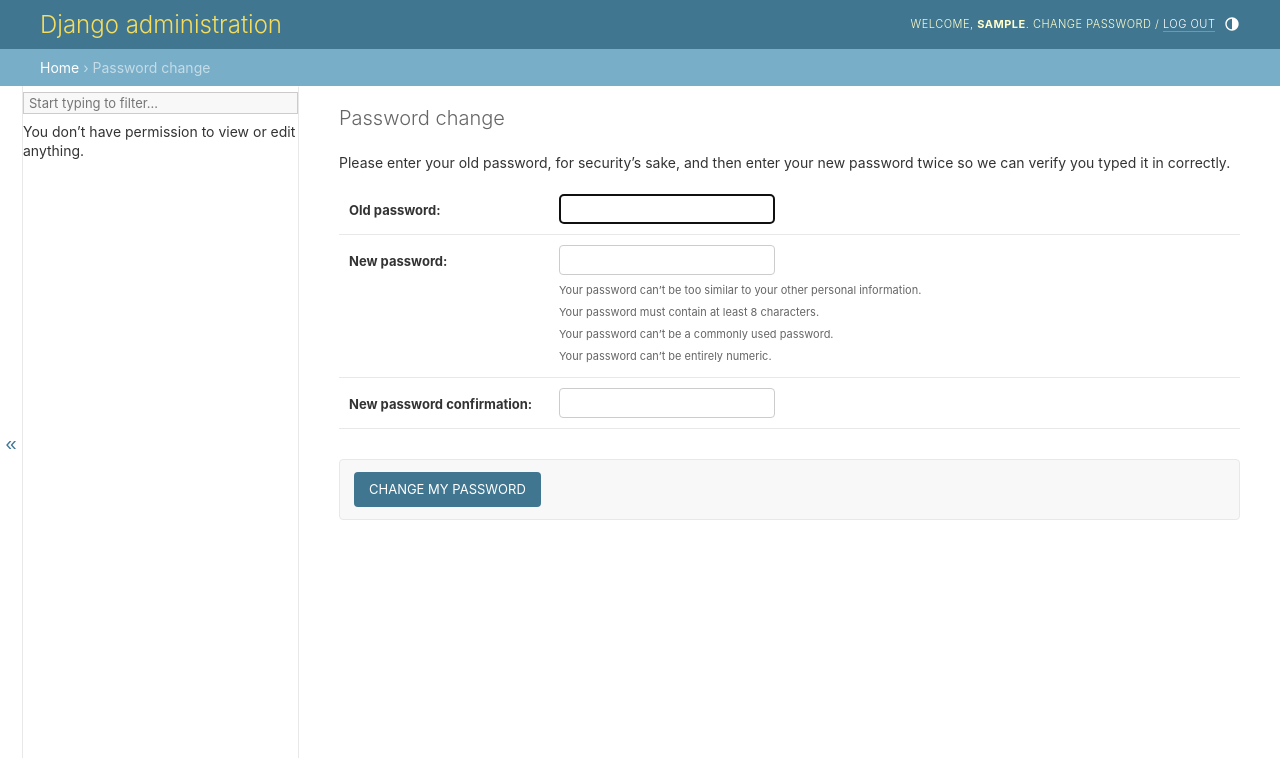
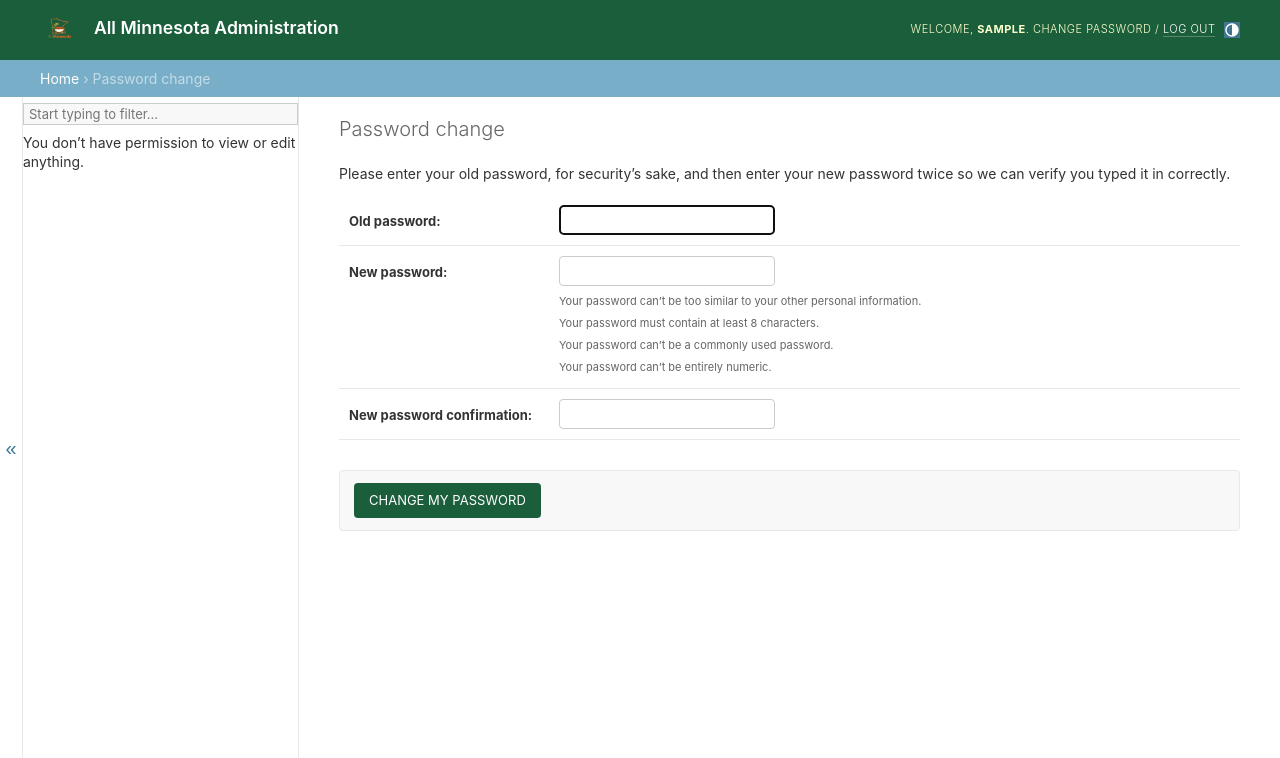
Before and after one commit to ekvale/allminnesota, a Django app: a page that uses allminnesota_project/urls.py in a window 1280 px wide. Shown: the top 758 px of the page. Run offline with Django 4.2, Linux system fonts and the light colour scheme; the visitor is signed in with stand-in values (Sample User, id 1).

Commit message:
Add All Minnesota logo to main site and personalize Django admin (branding, green/gold theme)

```diff
--- a/allminnesota_project/urls.py
+++ b/allminnesota_project/urls.py
@@ -8,6 +8,11 @@ from django.urls import path, include
 from django.conf import settings
 from django.conf.urls.static import static
 
+# Personalize Django admin for All Minnesota
+admin.site.site_header = 'All Minnesota Administration'
+admin.site.site_title = 'All Minnesota Admin'
+admin.site.index_title = 'Site administration'
+
 urlpatterns = [
     path('admin/', admin.site.urls),
     path('', include('core.urls')),
--- /dev/null
+++ b/core/static/core/admin_override.css
@@ -0,0 +1,53 @@
+/*
+  All Minnesota — Django admin branding
+  Primary green #1B5E3B, orange accent for Minnesota branding
+*/
+
+#header {
+  background: #1B5E3B !important;
+}
+
+#branding h1, #branding h1 a:link, #branding h1 a:visited {
+  color: #fff !important;
+}
+
+#branding h1 a:hover {
+  color: rgba(255, 255, 255, 0.9) !important;
+}
+
+.admin-logo {
+  vertical-align: middle;
+  margin-right: 10px;
+  max-height: 40px;
+  width: auto;
+}
+
+.admin-brand-text {
+  font-weight: 600;
+  font-size: 1.1rem;
+}
+
+#user-tools a:focus, #user-tools a:hover {
+  color: #C49A2C !important;
+}
+
+.module h2, .module caption {
+  background: #1B5E3B !important;
+}
+
+a:link, a:visited {
+  color: #1B5E3B;
+}
+
+a:focus, a:hover {
+  color: #2E7D4F;
+}
+
+.button, input[type=submit], input[type=button], .submit-row input {
+  background: #1B5E3B !important;
+}
+
+.button:active, input[type=submit]:active, input[type=button]:active,
+.button:hover, input[type=submit]:hover, input[type=button]:hover {
+  background: #2E7D4F !important;
+}
--- /dev/null
+++ b/core/templates/admin/base_site.html
@@ -0,0 +1,18 @@
+{% extends "admin/base.html" %}
+{% load static %}
+
+{% block title %}{% if subtitle %}{{ subtitle }} | {% endif %}{{ title }} | All Minnesota Admin{% endblock %}
+
+{% block extrastyle %}
+{{ block.super }}
+<link rel="stylesheet" href="{% static 'core/admin_override.css' %}">
+{% endblock %}
+
+{% block branding %}
+<a href="{% url 'admin:index' %}">
+    <img src="{% static 'core/images/logo.png' %}" alt="All Minnesota" class="admin-logo" height="40" width="auto">
+    <span class="admin-brand-text">All Minnesota Administration</span>
+</a>
+{% endblock %}
+
+{% block nav-global %}{% endblock %}
--- a/core/templates/core/base.html
+++ b/core/templates/core/base.html
@@ -15,7 +15,10 @@
     <!-- Top nav: Home, About, Events, How It Works, Impact, Volunteer, Contact -->
     <nav class="navbar navbar-expand-lg navbar-dark bg-primary-green py-3">
         <div class="container">
-            <a class="navbar-brand fw-bold" href="{% url 'core:home' %}">All Minnesota</a>
+            <a class="navbar-brand d-flex align-items-center gap-2" href="{% url 'core:home' %}">
+                <img src="{% static 'core/images/logo.png' %}" alt="All Minnesota" class="navbar-logo" height="44" width="auto">
+                <span class="fw-bold d-none d-md-inline">All Minnesota</span>
+            </a>
             <button class="navbar-toggler" type="button" data-bs-toggle="collapse" data-bs-target="#navbarNav" aria-controls="navbarNav" aria-expanded="false" aria-label="Toggle navigation">
                 <span class="navbar-toggler-icon"></span>
             </button>
--- a/core/templates/core/home.html
+++ b/core/templates/core/home.html
@@ -1,12 +1,13 @@
 {% extends 'core/base.html' %}
-{% load humanize %}
+{% load static humanize %}
 
 {% block title %}All Minnesota — All in this together.{% endblock %}
 
 {% block content %}
-<!-- HERO: full-width dark green, headline, Donate button -->
+<!-- HERO: full-width dark green, logo, headline, Donate button -->
 <section class="hero-section py-5">
     <div class="container py-5 text-center text-white">
+        <img src="{% static 'core/images/logo.png' %}" alt="All Minnesota" class="hero-logo mb-4" height="120" width="auto">
         <h1 class="display-3 fw-bold mb-3">All Minnesota</h1>
         <p class="lead mb-4">All in this together.</p>
         <p class="hero-statement mb-4 mx-auto" style="max-width: 600px;">
```
Also changed, not shown: core/static/core/style.css (+13 -0 lines), core/static/core/images/logo.png (added).
